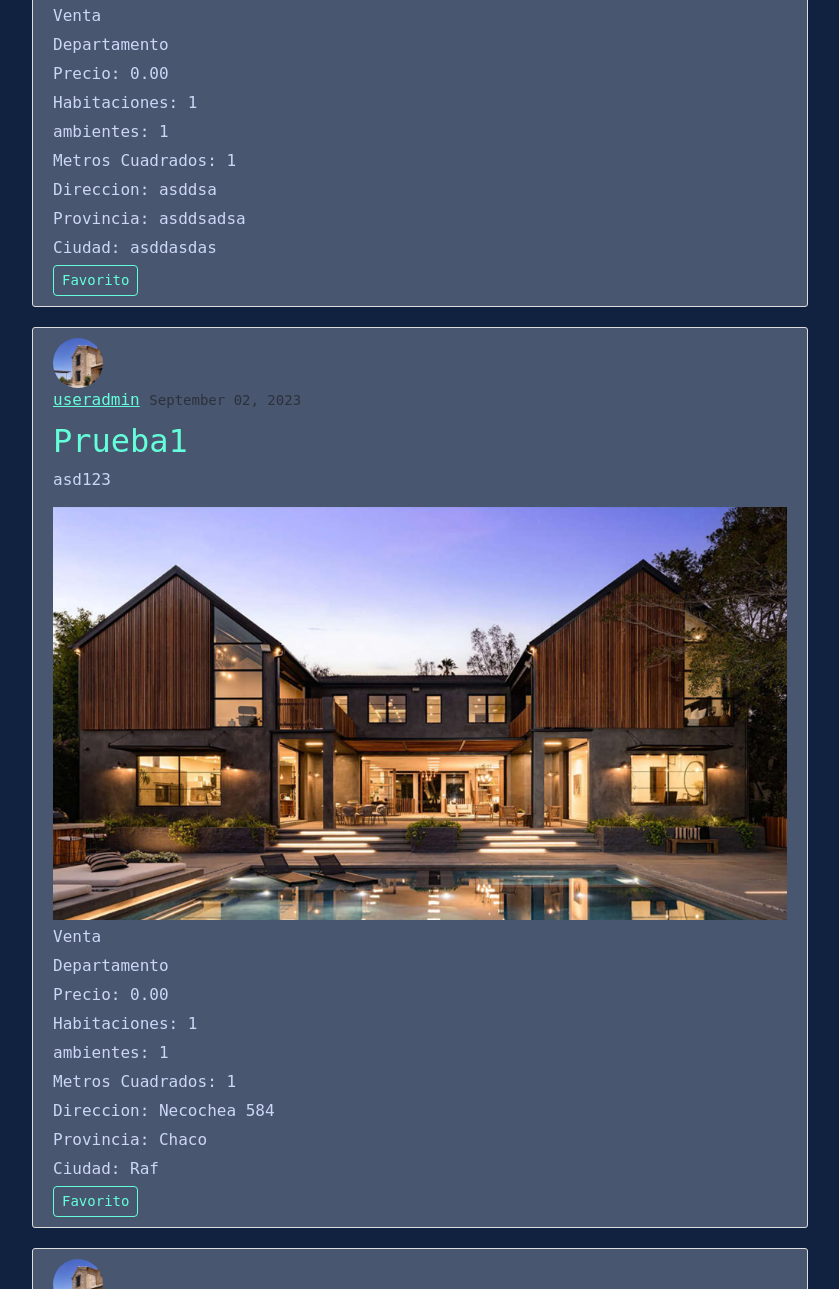
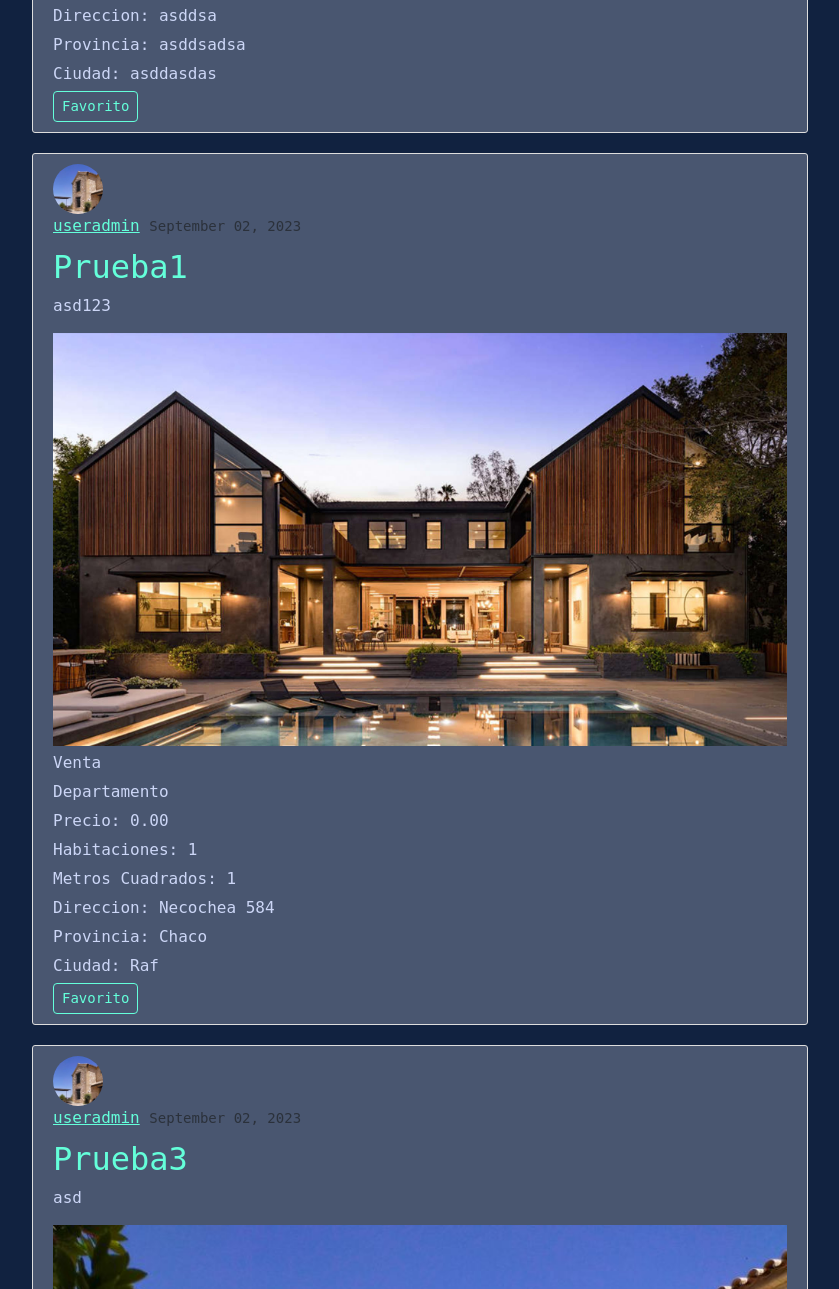
Before and after one commit to nachopalmieri/TP-IW-Aiassa-Bachetta-Palmieri, a Django app: page / in a window 1280 px wide. Shown: the part 5211-6500 px from the top of the page, without its empty margins (220-1059 px from the left). Run offline with Django 4.2, Linux system fonts and the light colour scheme; data comes from the database, SQL or seed files in the repository; some libraries are stand-ins or nearby versions.

Commit message:
borro ambientes qsy

```diff
--- a/inmobiliaria_project/sitio/models.py
+++ b/inmobiliaria_project/sitio/models.py
@@ -33,7 +33,7 @@ class Publicacion(models.Model):
     tipo_propiedad = models.CharField(default='',max_length=20, choices=TIPO_PROPIEDAD)
     precio = models.DecimalField(default=0, max_digits=10, decimal_places=2)
     habitaciones = models.PositiveIntegerField(default=1)
-    ambientes = models.PositiveIntegerField(default=1)
+    # ambientes = models.PositiveIntegerField(default=1)
     metros_cuadrados = models.PositiveIntegerField(default=1)
     direccion = models.CharField(default='', max_length=200)
     provincia = models.CharField(default='', max_length=200)
--- a/inmobiliaria_project/sitio/templates/sitio/home.html
+++ b/inmobiliaria_project/sitio/templates/sitio/home.html
@@ -38,7 +38,7 @@
       <div class="amb-dorm-filter">
         <button type="button" onclick="toggleAmbDormFilter()">Amb | Dorm <i id="arrow-icon" class="fas fa-chevron-down"></i> </button>
         <div id="amb-dorm-options" class="amb-dorm-options" style="display: none;">
-          <input type="number" name="ambientes" placeholder="Ambientes" value="{{ request.GET.ambientes }}">
+          {% comment %} <input type="number" name="ambientes" placeholder="Ambientes" value="{{ request.GET.ambientes }}"> {% endcomment %}
           <input type="number" name="habitaciones" placeholder="Dormitorios" value="{{ request.GET.habitaciones }}">
         </div>
       </div>
@@ -65,7 +65,7 @@
         <p>{{ publicacion.get_tipo_propiedad_display}}</p>
         <p>Precio: {{ publicacion.precio }}</p>
         <p>Habitaciones: {{ publicacion.habitaciones }}</p>
-        <p>ambientes: {{ publicacion.ambientes }}</p>
+        {% comment %} <p>ambientes: {{ publicacion.ambientes }}</p> {% endcomment %}
         <p>Metros Cuadrados: {{ publicacion.metros_cuadrados }}</p>
         <p>Direccion: {{ publicacion.direccion }}</p>
         <p>Provincia: {{ publicacion.provincia }}</p>
--- a/inmobiliaria_project/sitio/templates/sitio/publicacion_detail.html
+++ b/inmobiliaria_project/sitio/templates/sitio/publicacion_detail.html
@@ -25,7 +25,7 @@
         <p>{{ object.get_tipo_operacion_display}}</p>
         <p>Precio: {{ object.precio }}</p>
         <p>Habitaciones: {{ object.habitaciones }}</p>
-        <p>Ambientes: {{ object.ambientes }}</p>
+        {% comment %} <p>Ambientes: {{ object.ambientes }}</p> {% endcomment %}
         <p>Metros Cuadrados: {{ object.metros_cuadrados }}</p>
         <p>Direccion: {{ object.direccion }}</p>
         <p>Provincia: {{ object.provincia }}</p>
--- a/inmobiliaria_project/sitio/templates/ver_favoritos.html
+++ b/inmobiliaria_project/sitio/templates/ver_favoritos.html
@@ -21,7 +21,7 @@
         <p>{{ publicacion.get_tipo_propiedad_display}}</p>
         <p>Precio: {{ publicacion.precio }}</p>
         <p>Habitaciones: {{ publicacion.habitaciones }}</p>
-        <p>Ambientes: {{ publicacion.ambientes }}</p>
+        {% comment %} <p>Ambientes: {{ publicacion.ambientes }}</p> {% endcomment %}
         <p>Metros Cuadrados: {{ publicacion.metros_cuadrados }}</p>
         <p>Dirección: {{ publicacion.direccion }}</p>
         <p>Provincia: {{ publicacion.provincia }}</p>
--- a/inmobiliaria_project/sitio/views.py
+++ b/inmobiliaria_project/sitio/views.py
@@ -170,7 +170,7 @@ class PublicacionListView(ListView):
         # Obtén los parámetros de búsqueda de la URL
         precio_min = self.request.GET.get('precio_min')
         precio_max = self.request.GET.get('precio_max')
-        ambientes = self.request.GET.get('ambientes')
+        # ambientes = self.request.GET.get('ambientes')
         habitaciones = self.request.GET.get('habitaciones')
         tipo_operacion = self.request.GET.get('tipo_operacion')
         tipo_propiedad = self.request.GET.get('tipo_propiedad')
@@ -182,8 +182,8 @@ class PublicacionListView(ListView):
             queryset = queryset.filter(precio__gte=precio_min)
         if precio_max:
             queryset = queryset.filter(precio__lte=precio_max)
-        if ambientes:
-            queryset = queryset.filter(ambientes=ambientes)
+        # if ambientes:
+        #     queryset = queryset.filter(ambientes=ambientes)
         if habitaciones:
             queryset = queryset.filter(habitaciones=habitaciones)
         if tipo_operacion:
@@ -205,8 +205,8 @@ class PublicacionDetailView(DetailView):
 @method_decorator(verified_email_required, name='dispatch')
 class PublicacionCreateView(LoginRequiredMixin, CreateView):
     model = Publicacion
-    fields = ['titulo','descripcion','tipo_propiedad','tipo_operacion','precio','habitaciones','ambientes',
-              'metros_cuadrados','direccion','provincia','ciudad','imagen_principal']
+    fields = ['titulo','descripcion','tipo_propiedad','tipo_operacion','precio','habitaciones',
+              'metros_cuadrados','direccion','provincia','ciudad','imagen_principal'] #ambientes
 
     def form_valid(self, form):
         form.instance.autor = self.request.user
@@ -216,8 +216,8 @@ class PublicacionCreateView(LoginRequiredMixin, CreateView):
 @method_decorator(verified_email_required, name='dispatch')
 class PublicacionUpdateView(LoginRequiredMixin, UserPassesTestMixin, UpdateView):
     model = Publicacion
-    fields = ['titulo','descripcion','tipo_propiedad','tipo_operacion','precio','habitaciones','ambientes',
-              'metros_cuadrados','direccion','provincia','ciudad','imagen_principal']
+    fields = ['titulo','descripcion','tipo_propiedad','tipo_operacion','precio','habitaciones',
+              'metros_cuadrados','direccion','provincia','ciudad','imagen_principal'] #ambientes,
 
     def form_valid(self, form):
         form.instance.autor = self.request.user
```
Also changed, not shown: inmobiliaria_project/sitio/migrations/0012_remove_publicacion_ambientes.py, inmobiliaria_project/sitio/migrations/0013_publicacion_ambientes.py (deleted).
